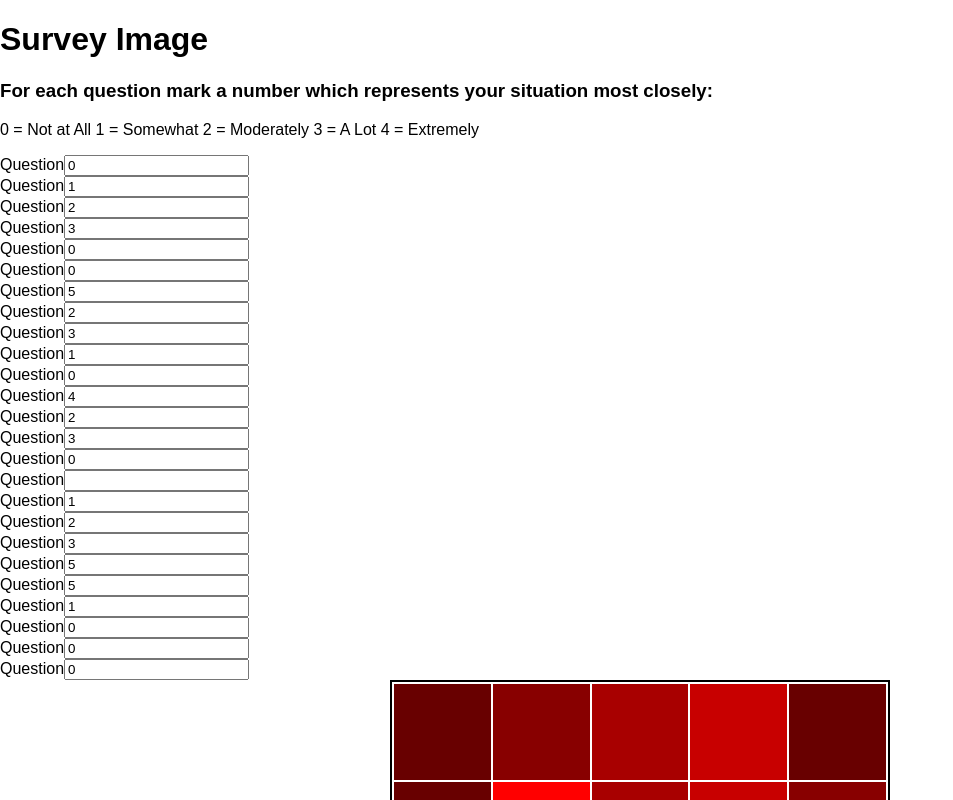
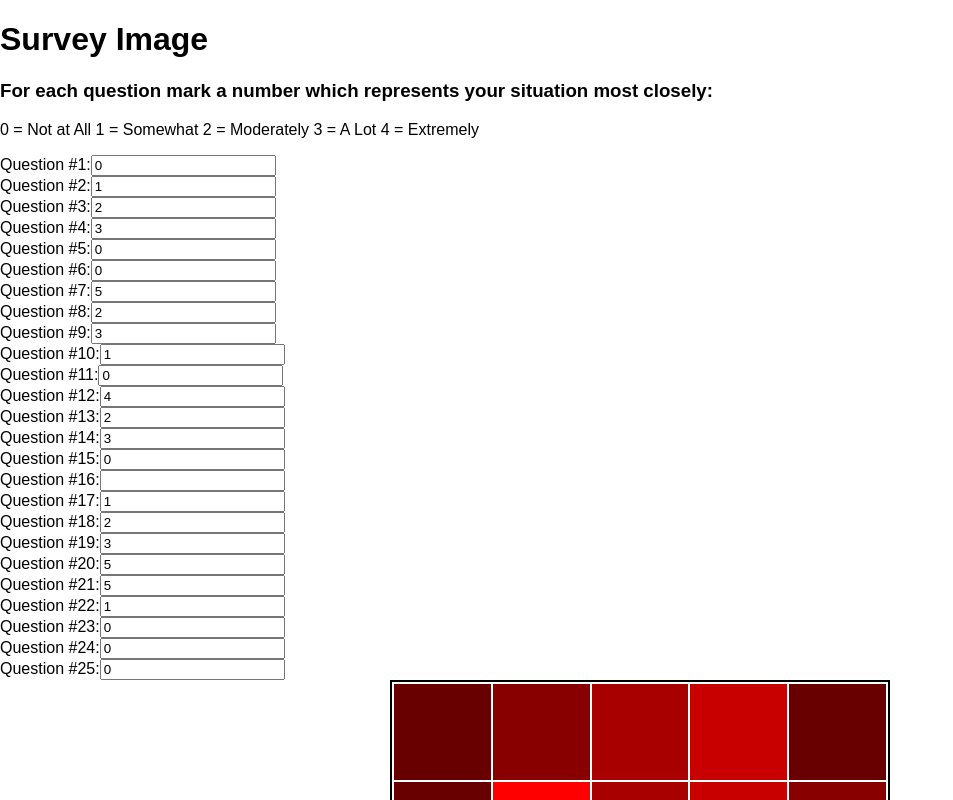
Before and after one commit to jwworth/survey-image, a React (Create React App) app: page / in a window 1280 px wide. Shown: the top 800 px of the page, without its empty margins (0-953 px from the left). Built offline with nearby package versions, Linux system fonts and the light colour scheme.

Commit message:
Add a question number

```diff
--- a/src/App.js
+++ b/src/App.js
@@ -46,13 +46,16 @@ class SurveyImage extends Component {
 
 const InnerScoreForm = props => {
   const scoreTree = props.values.scoreTree;
+  let questionNumber = 0;
   return (
     <form>
       {scoreTree.map(scoreRow => {
-        return scoreRow.map(score => {
+        return scoreRow.map((score, index) => {
+          questionNumber++;
           return (
             <div>
-              <label>Question</label><input type="text" value={score} />
+              <label>Question #{questionNumber}:</label>
+              <input type="text" value={score} />
             </div>
           );
         });
```
